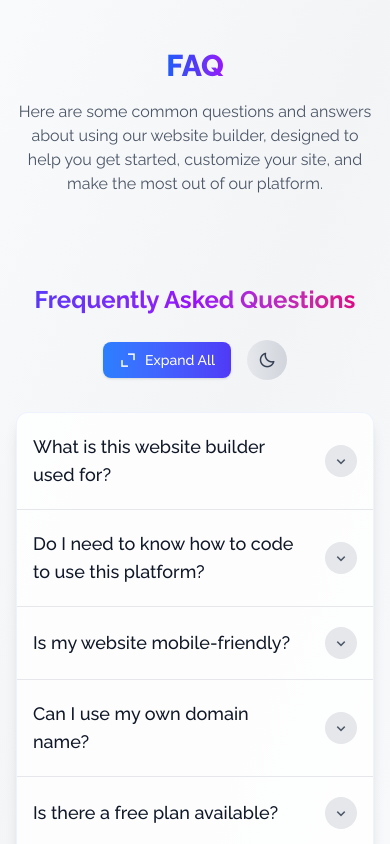
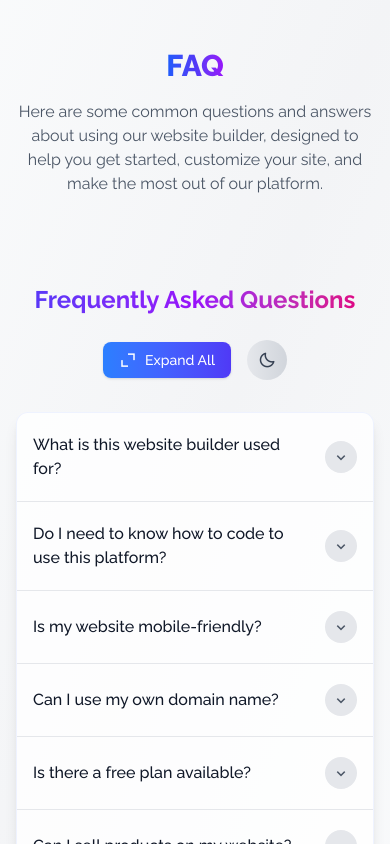
Before and after one commit to jchiwaii/faq, a React (Vite) app: page / in a window 390 px wide. Shown: the top 844 px of the page. Built offline with nearby package versions, Linux system fonts and the light colour scheme.

Commit message:
responsiveness fix

```diff
--- a/src/components/FAQItems.jsx
+++ b/src/components/FAQItems.jsx
@@ -16,7 +16,9 @@ const FAQItems = ({ item, onClick, isOpen }) => {
         }`}
         onClick={() => onClick(item.id)}
       >
-        <span className="text-lg font-medium pr-6">{item.question}</span>
+        <span className="text-[16px] md:text-lg font-medium pr-6">
+          {item.question}
+        </span>
         <div
           className={`flex-shrink-0 flex items-center justify-center w-8 min-w-8 aspect-square rounded-full ${
             isOpen
--- a/src/components/FAQList.jsx
+++ b/src/components/FAQList.jsx
@@ -29,7 +29,7 @@ const FAQList = ({ toggleDarkMode, darkMode }) => {
   }, [openId]);
 
   return (
-    <div className="max-w-4xl mx-auto px-4 sm:px-6 lg:px-8 py-8 sm:py-12 pt-0">
+    <div className="max-w-4xl mx-auto px-4 sm:px-6 lg:px-8 pt-0 pb-8 sm:pb-12">
       <div className="flex flex-col sm:flex-row justify-between items-center gap-6 sm:gap-4 mb-8 text-center sm:text-left">
         <h2 className="text-2xl sm:text-3xl font-bold bg-gradient-to-r from-indigo-600 via-purple-600 to-pink-600 text-transparent bg-clip-text w-full sm:w-auto">
           Frequently Asked Questions
```
